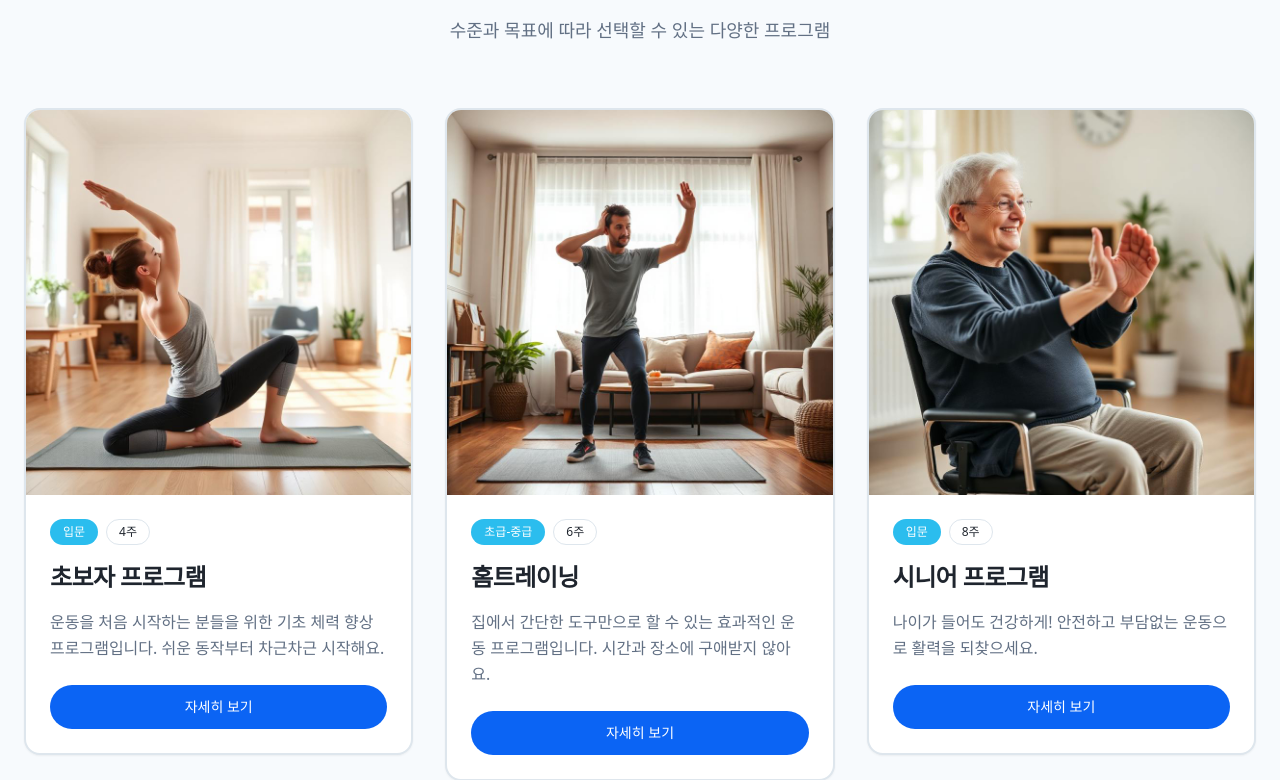
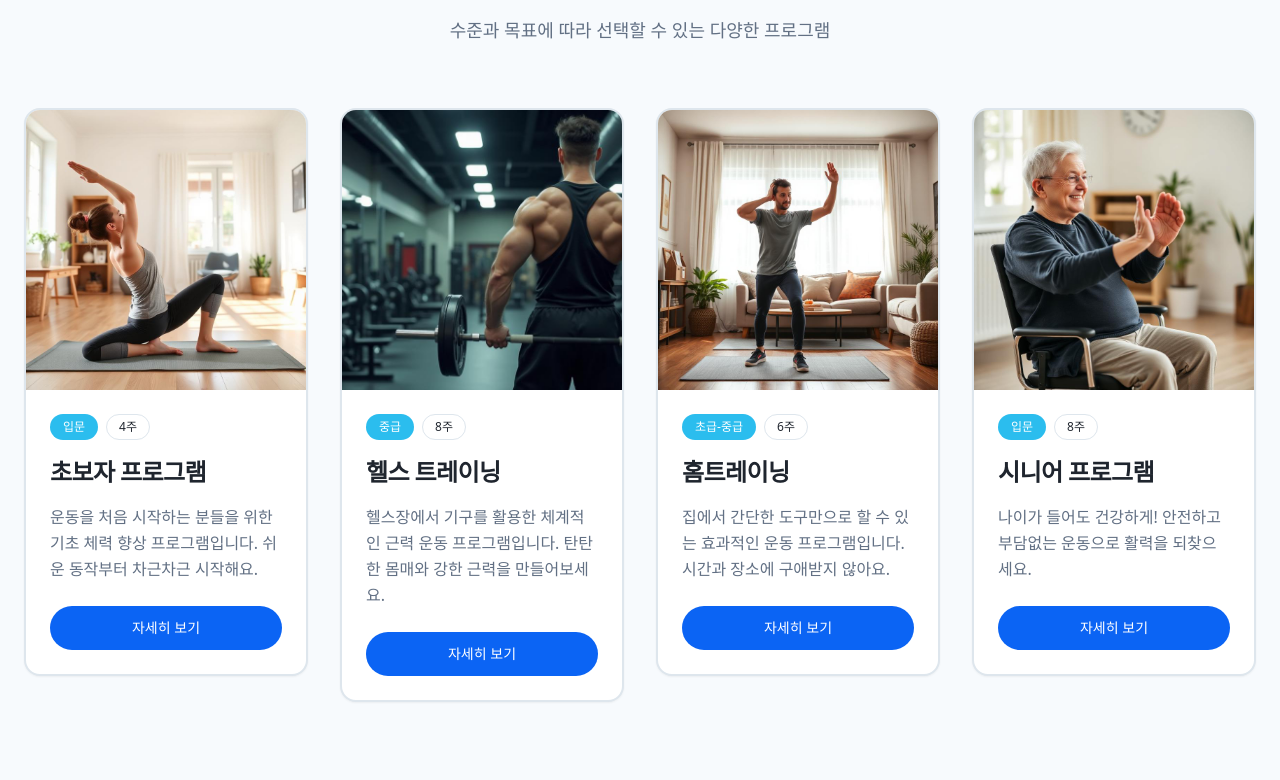
Before and after one commit to guqwhd0703-create/gentle-gainz-guide, a React (Vite) app: page / in a window 1280 px wide. Shown: the part 864-1644 px from the top of the page. Built offline with nearby package versions, Linux system fonts and the light colour scheme; the HTML template or start-up script is replaced by a standard one.

Commit message:
Add fitness programs

```diff
--- a/src/pages/Index.tsx
+++ b/src/pages/Index.tsx
@@ -7,6 +7,7 @@ import { Button } from "@/components/ui/button";
 import beginnerImage from "@/assets/beginner-program.jpg";
 import homeImage from "@/assets/home-workout.jpg";
 import seniorImage from "@/assets/senior-program.jpg";
+import gymImage from "@/assets/gym-program.jpg";
 
 const programs = [
   {
@@ -15,6 +16,13 @@ const programs = [
     level: "입문",
     duration: "4주",
     image: beginnerImage
+  },
+  {
+    title: "헬스 트레이닝",
+    description: "헬스장에서 기구를 활용한 체계적인 근력 운동 프로그램입니다. 탄탄한 몸매와 강한 근력을 만들어보세요.",
+    level: "중급",
+    duration: "8주",
+    image: gymImage
   },
   {
     title: "홈트레이닝",
@@ -48,7 +56,7 @@ const Index = () => {
             </p>
           </div>
 
-          <div className="grid md:grid-cols-2 lg:grid-cols-3 gap-8 max-w-7xl mx-auto">
+          <div className="grid md:grid-cols-2 lg:grid-cols-4 gap-8 max-w-7xl mx-auto">
             {programs.map((program, index) => (
               <div
                 key={index}
```
Also changed, not shown: src/assets/gym-program.jpg (added).
